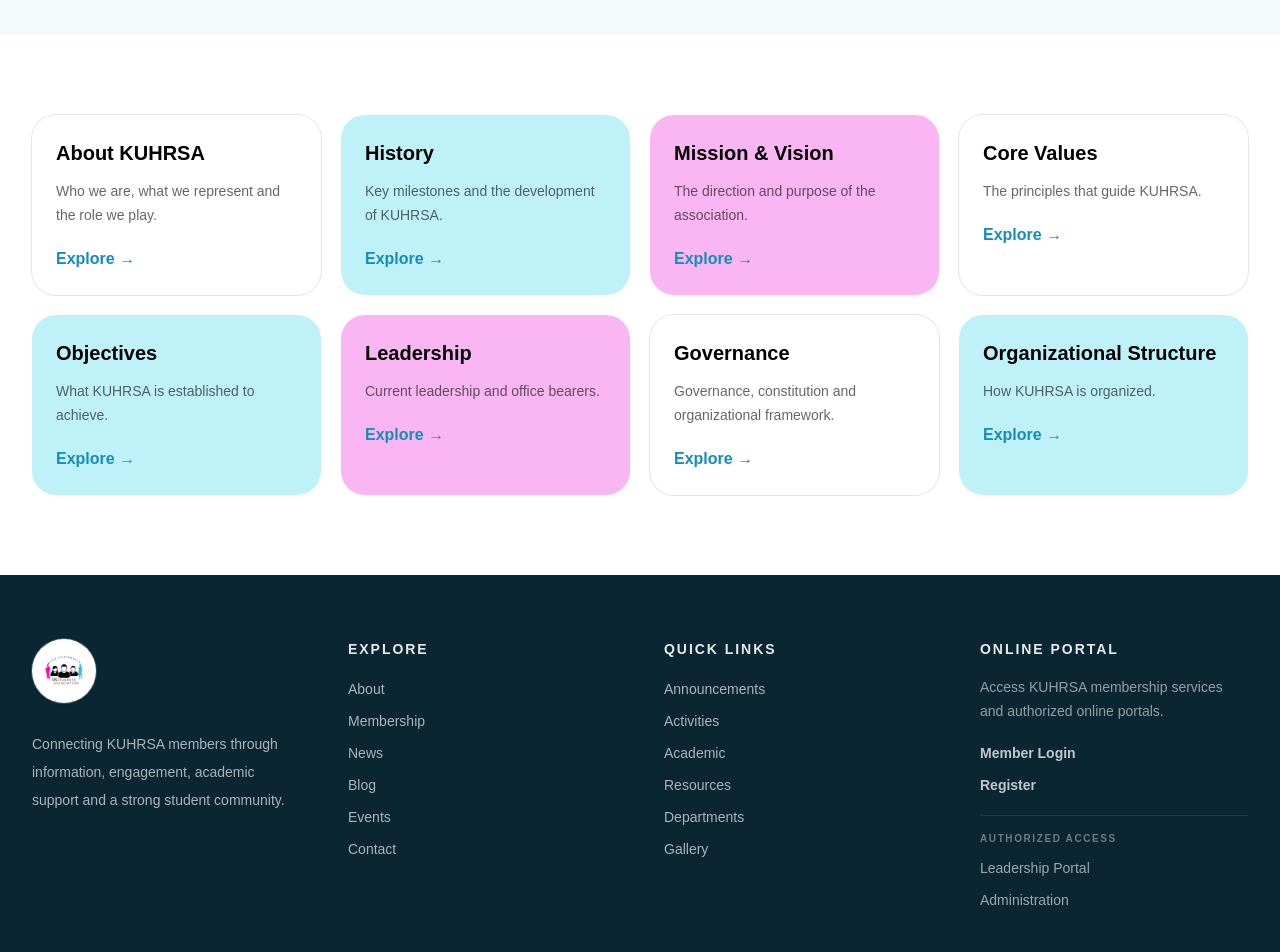
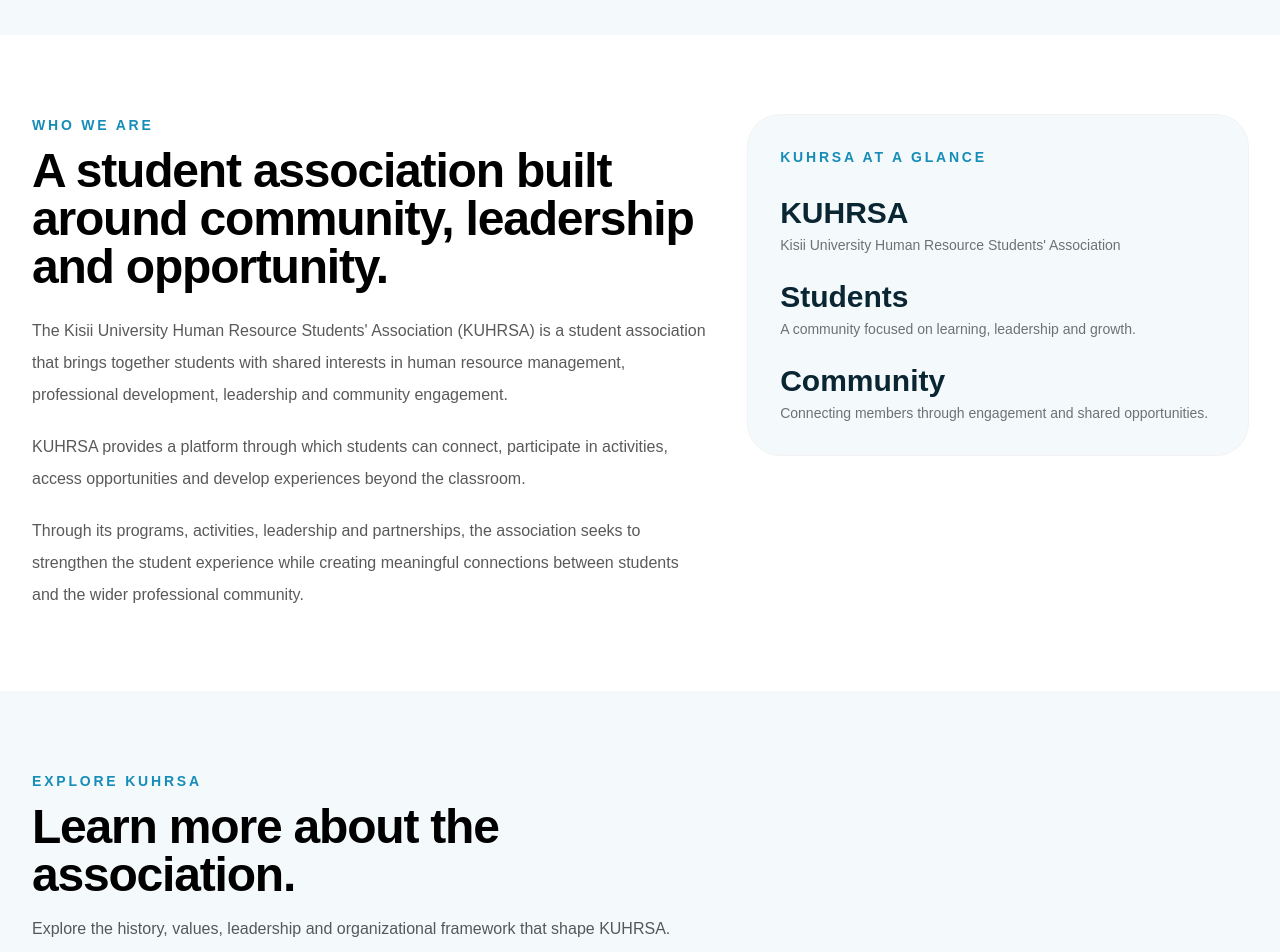
Before and after one commit to hlestakovjames/kuhrsa-frontend, a Next.js app: page /about in a window 1280 px wide. Shown: the part 580-1532 px from the top of the page. Built offline with nearby package versions, Linux system fonts and the light colour scheme.

Commit message:
feat: build KUHRSA about page overview

```diff
--- a/app/(public)/about/page.tsx
+++ b/app/(public)/about/page.tsx
@@ -2,7 +2,6 @@
 import PageHero from "@/components/site/PageHero";
 
 const items = [
-  ["About KUHRSA", "Who we are, what we represent and the role we play.", "#overview"],
   ["History", "Key milestones and the development of KUHRSA.", "#history"],
   ["Mission & Vision", "The direction and purpose of the association.", "#mission"],
   ["Core Values", "The principles that guide KUHRSA.", "#values"],
@@ -18,13 +17,103 @@
       <PageHero
         eyebrow="About KUHRSA"
         title="The story behind KUHRSA."
-        description="Discover KUHRSA's identity, history, leadership, governance and the role it plays in connecting students."
-        image="/images/kuhrsa/general/STD@KISII.jpeg"
-        imageAlt="KUHRSA students at Kisii University"
+        description="Learn about the association, its purpose, history, leadership and the community it represents."
+        image="/images/kuhrsa/general/HR.jpeg"
+        imageAlt="KUHRSA students and community"
       />
 
-      <section className="mx-auto max-w-7xl px-5 py-14 lg:px-8 lg:py-20">
-        <div className="grid gap-5 md:grid-cols-2 lg:grid-cols-4">
+      <section className="bg-white">
+        <div className="mx-auto max-w-7xl px-5 py-16 lg:px-8 lg:py-20">
+          <div className="grid gap-10 lg:grid-cols-[1.15fr_0.85fr] lg:items-start">
+            <div>
+              <p className="text-sm font-black uppercase tracking-[0.2em] text-[#168DB8]">
+                Who We Are
+              </p>
+
+              <h2 className="mt-3 text-4xl font-black tracking-tight md:text-5xl">
+                A student association built around community, leadership and
+                opportunity.
+              </h2>
+
+              <div className="mt-6 space-y-5 text-base leading-8 text-black/65">
+                <p>
+                  The Kisii University Human Resource Students&apos;
+                  Association (KUHRSA) is a student association that brings
+                  together students with shared interests in human resource
+                  management, professional development, leadership and
+                  community engagement.
+                </p>
+
+                <p>
+                  KUHRSA provides a platform through which students can
+                  connect, participate in activities, access opportunities and
+                  develop experiences beyond the classroom.
+                </p>
+
+                <p>
+                  Through its programs, activities, leadership and
+                  partnerships, the association seeks to strengthen the
+                  student experience while creating meaningful connections
+                  between students and the wider professional community.
+                </p>
+              </div>
+            </div>
+
+            <div className="rounded-[2rem] bg-[#F4FAFC] p-8 ring-1 ring-black/5">
+              <p className="text-sm font-black uppercase tracking-[0.2em] text-[#168DB8]">
+                KUHRSA at a Glance
+              </p>
+
+              <div className="mt-7 grid gap-6">
+                <div>
+                  <p className="text-3xl font-black text-[#0B2633]">KUHRSA</p>
+                  <p className="mt-1 text-sm text-black/55">
+                    Kisii University Human Resource Students&apos; Association
+                  </p>
+                </div>
+
+                <div>
+                  <p className="text-3xl font-black text-[#0B2633]">
+                    Students
+                  </p>
+                  <p className="mt-1 text-sm text-black/55">
+                    A community focused on learning, leadership and growth.
+                  </p>
+                </div>
+
+                <div>
+                  <p className="text-3xl font-black text-[#0B2633]">
+                    Community
+                  </p>
+                  <p className="mt-1 text-sm text-black/55">
+                    Connecting members through engagement and shared
+                    opportunities.
+                  </p>
+                </div>
+              </div>
+            </div>
+          </div>
+        </div>
+      </section>
+
+      <section className="bg-[#F4FAFC]">
+        <div className="mx-auto max-w-7xl px-5 py-16 lg:px-8 lg:py-20">
+          <div className="max-w-2xl">
+            <p className="text-sm font-black uppercase tracking-[0.2em] text-[#168DB8]">
+              Explore KUHRSA
+            </p>
+
+            <h2 className="mt-3 text-4xl font-black tracking-tight md:text-5xl">
+              Learn more about the association.
+            </h2>
+
+            <p className="mt-4 leading-7 text-black/65">
+              Explore the history, values, leadership and organizational
+              framework that shape KUHRSA.
+            </p>
+          </div>
+
+          <div className="mt-8 grid gap-5 md:grid-cols-2 lg:grid-cols-4">
             {items.map(([title, text, href], index) => (
               <Link
                 key={title}
@@ -49,6 +138,7 @@
               </Link>
             ))}
           </div>
+        </div>
       </section>
     </>
   );
```
Lines whose indentation alone changed are shown as unchanged.
